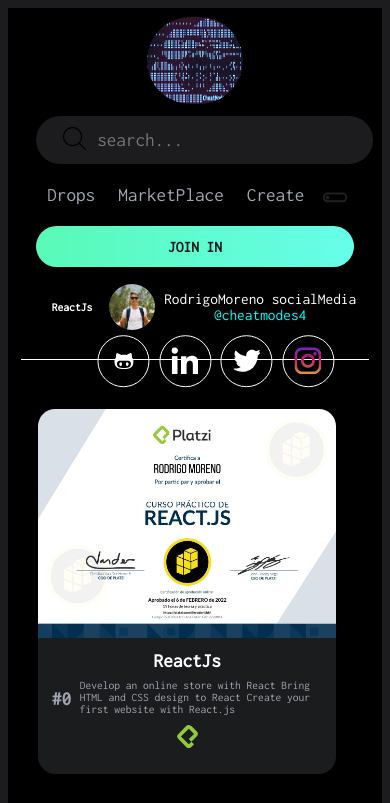
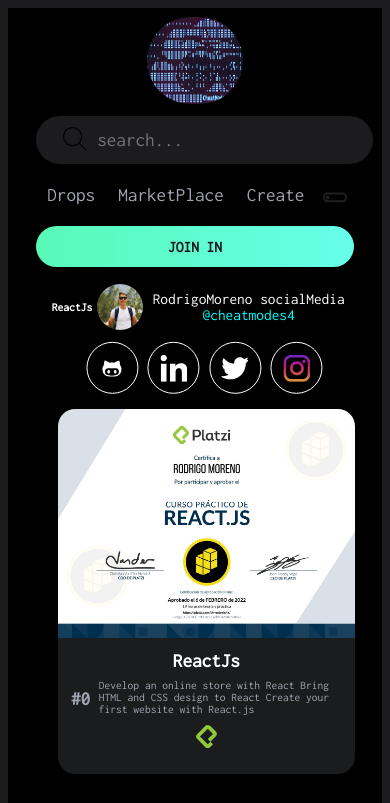
Before and after one commit to rroderickk/TempCv1, a React app: page /TempCv1/ in a window 390 px wide. Shown: the top 803 px of the page. Built offline with nearby package versions, Linux system fonts and the light colour scheme.

Commit message:
[FIXED] fronted view mobil

```diff
--- a/src/components/Main/Main.scss
+++ b/src/components/Main/Main.scss
@@ -8,7 +8,7 @@
   justify-content: space-between;
   display: flex;
   padding-bottom: 20px;
-  border-bottom: 1px solid #fff;
+  border-bottom: 1px solid transparent;
 }
 .punkHighLight {
   flex: 0.25;
@@ -125,9 +125,10 @@
 
 @media (max-width: 640px) {
   .mainContent {
+    justify-content: center;
     align-items: center;
     text-align: center;
-    margin: 20px 14px;
+    margin: 20px;
   }
   .selectedPunk {
     width: 0;
@@ -150,12 +151,12 @@
   .ownerSocialContain {
     margin: -140px;
     transform: translate(-50%, 80%);
-    padding-top: 10px;
+    object-fit: contain;
+    padding-top: 16px;
     padding-right: 22px;
     align-content: center;
   }
   .itemNumber {
     display: none;
   }
-
 }
--- a/src/components/PunkList/PunkList.css
+++ b/src/components/PunkList/PunkList.css
@@ -22,8 +22,9 @@
 
 @media (max-width: 640px) {
   .punkList {
-    /* display: block; */
+    display: block;
     align-items: center;
     object-fit: contain;
+    margin: 20px;
   }
 }
```
